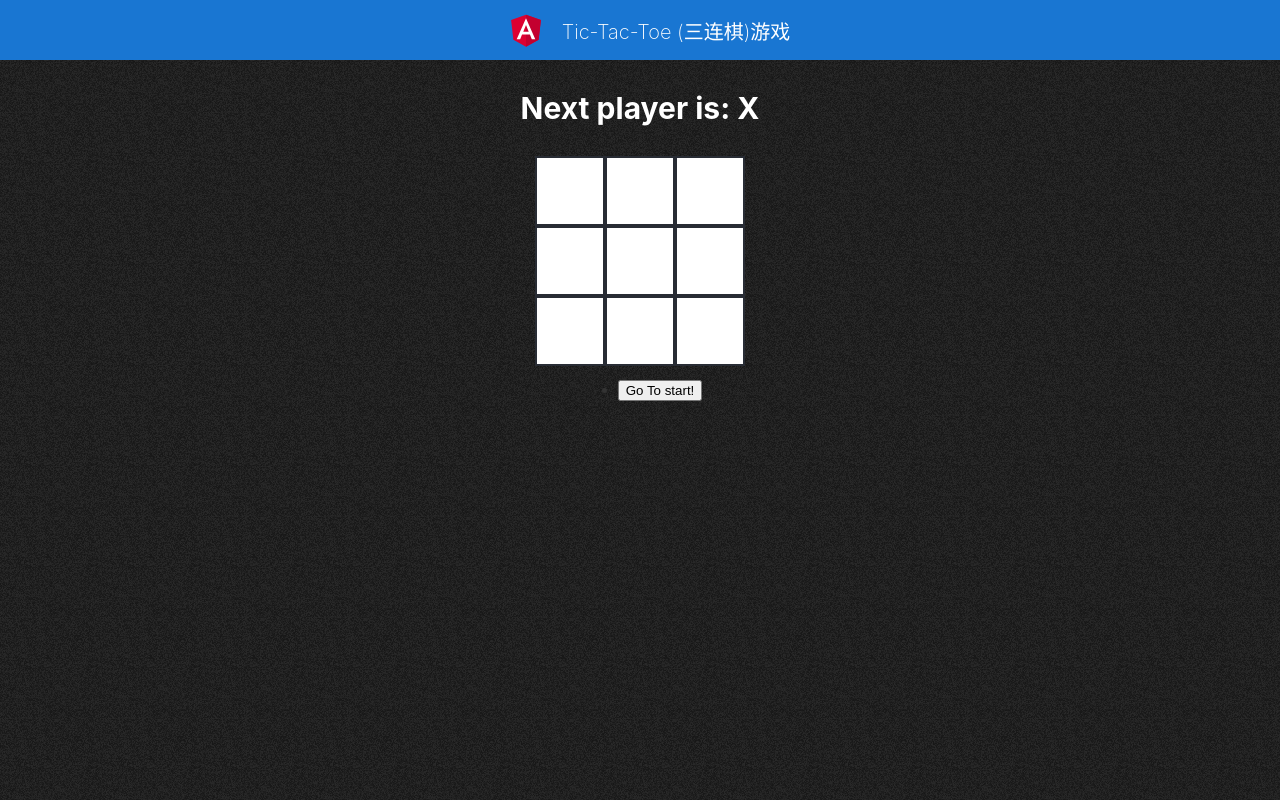
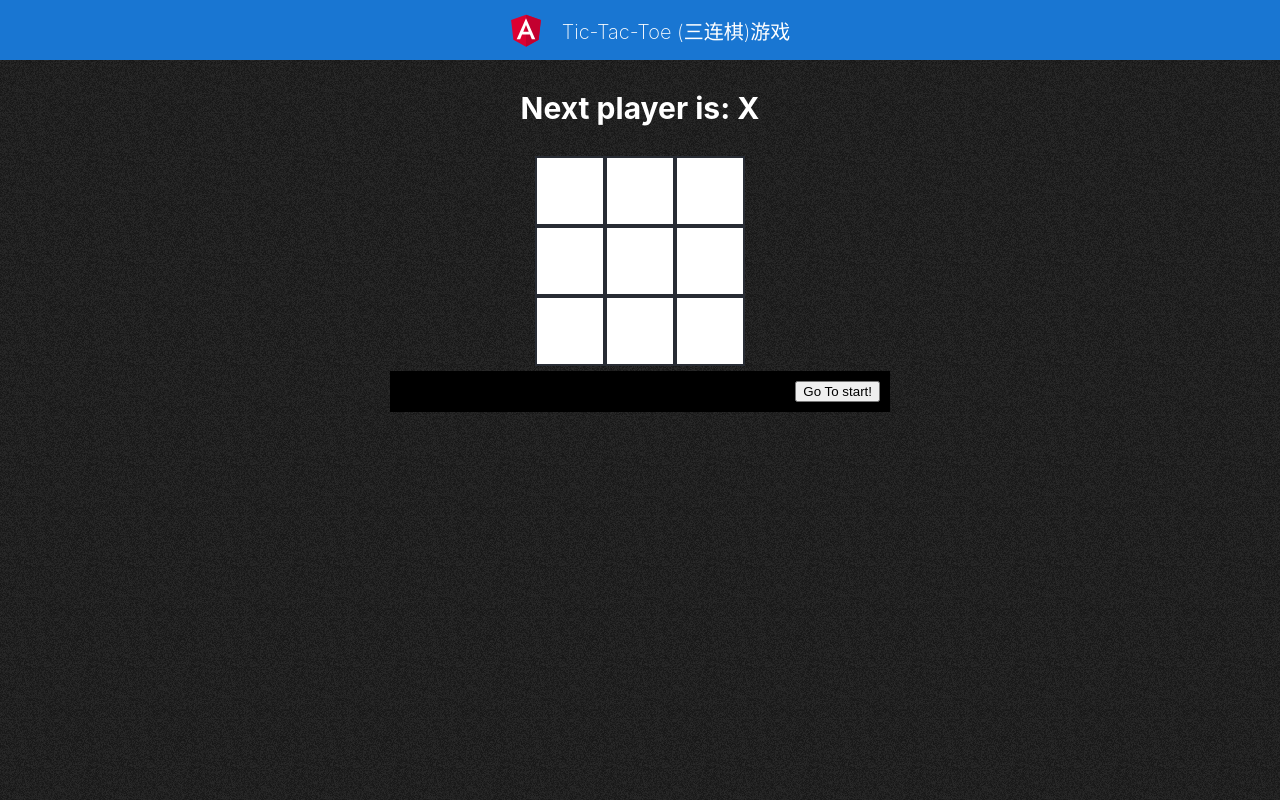
Before and after one commit to davidkoojohn/ttt-angular, an Angular app: page / in a window 1280 px wide. Built offline with nearby package versions, Linux system fonts and the light colour scheme.

Commit message:
move history

```diff
--- a/src/app/game/game-history-item/game-history-item.component.html
+++ b/src/app/game/game-history-item/game-history-item.component.html
@@ -1,5 +1,7 @@
 <li>
-  <i>{{ index === 0 ? "" : index+"." }}</i>
-  <span>{{ posText() }}</span>
-  <button>Go To {{ index === 0 ? "start!" : "move #"+index }}</button>
+  <div>
+    <i>{{ index === 0 ? "" : index+"." }}</i>
+    <span>{{ posText() }}</span>
+  </div>
+  <button (click)="handleClick(index)">Go To {{ index === 0 ? "start!" : "move #"+index }}</button>
 </li>
--- a/src/app/game/game-history-item/game-history-item.component.less
+++ b/src/app/game/game-history-item/game-history-item.component.less
@@ -0,0 +1,19 @@
+li {
+  background: #000;
+  margin-top: 5px;
+  color: #fff;
+  padding: 10px;
+  display: flex;
+  justify-content: space-between;
+  box-sizing: border-box;
+
+  i {
+    color: red;
+    font-weight: 700;
+  }
+
+  span {
+    color: #eee;
+    margin-left: 20px;
+  }
+}
--- a/src/app/game/game-history-item/game-history-item.component.ts
+++ b/src/app/game/game-history-item/game-history-item.component.ts
@@ -1,4 +1,4 @@
-import { Component, OnInit, Input } from '@angular/core';
+import { Component, OnInit, Input, Output, EventEmitter } from '@angular/core';
 
 @Component({
   selector: 'game-history-item',
@@ -12,7 +12,13 @@ export class GameHistoryItemComponent implements OnInit {
   @Input() index: number = 0
   @Input() pos: number = 0
 
+  @Output() onClick = new EventEmitter<number>()
+
   ngOnInit(): void {
+  }
+
+  handleClick(step: number) {
+    this.onClick.emit(step)
   }
 
   posText() {
--- a/src/app/game/game-history/game-history.component.html
+++ b/src/app/game/game-history/game-history.component.html
@@ -3,5 +3,6 @@
     *ngFor="let item of histories; let index=index"
     [index]="index"
     [pos]="item.pos"
+    (onClick)="handleClick($event)"
   ></game-history-item>
 </ul>
--- a/src/app/game/game-history/game-history.component.less
+++ b/src/app/game/game-history/game-history.component.less
@@ -0,0 +1,6 @@
+ul {
+  width: 500px;
+  list-style: none;
+  padding: 0;
+  margin: 0;
+}
--- a/src/app/game/game-history/game-history.component.ts
+++ b/src/app/game/game-history/game-history.component.ts
@@ -1,4 +1,4 @@
-import { Component, OnInit, Input } from '@angular/core';
+import { Component, OnInit, Input, Output, EventEmitter } from '@angular/core';
 import { IGameHistory } from "../Game"
 
 @Component({
@@ -12,7 +12,13 @@ export class GameHistoryComponent implements OnInit {
 
   @Input() histories: IGameHistory[] = []
 
+  @Output() onClick = new EventEmitter<number>()
+
   ngOnInit(): void {
   }
 
+  handleClick(step: number) {
+    this.onClick.emit(step)
+  }
+
 }
--- a/src/app/game/game.component.html
+++ b/src/app/game/game.component.html
@@ -4,4 +4,7 @@
   [line]="line"
   (onClick)="handleClick($event)"
 ></game-board>
-<game-history [histories]="histories"></game-history>
+<game-history
+  [histories]="histories"
+  (onClick)="moveHistory($event)"
+></game-history>
--- a/src/app/game/game.component.ts
+++ b/src/app/game/game.component.ts
@@ -12,7 +12,6 @@ export class GameComponent implements OnInit {
 
   private xIsNextPlayer: boolean = true
   private scores: number[] = [8, 1, 6, 3, 5, 7, 4, 9, 2]
-  squares: string[] = new Array(9).fill(null)
   title: string = ""
   line: number[] = []
   histories: IGameHistory[] = [
@@ -22,6 +21,7 @@ export class GameComponent implements OnInit {
     }
   ]
   stepNumber: number = 0
+  squares: string[] = this.histories[this.stepNumber].squares
 
   ngOnInit(): void {
   }
@@ -38,20 +38,28 @@ export class GameComponent implements OnInit {
       this.title = `Winner is: ${ winner.val }`
       this.line = winner.line
     }
+    this.squares = this.histories[this.stepNumber].squares
   }
 
   handleClick(index: number) {
     if (this.squares[index] || this.calculateWinner()) {
       return
     }
-    this.squares[index] = this.xIsNextPlayer ? "X" : "O"
+    const temp = this.squares.slice()
+    temp[index] = this.xIsNextPlayer ? "X" : "O"
     this.stepNumber++
     this.xIsNextPlayer = (this.stepNumber % 2 === 0)
 
     this.histories.push({
-      squares: this.squares,
+      squares: temp,
       pos: index
     })
+  }
+
+  moveHistory(step: number) {
+    this.stepNumber = step
+    this.histories = this.histories.slice(0, step + 1)
+    console.log(this.histories)
   }
 
   private calculateWinner(): TWinner {
```
